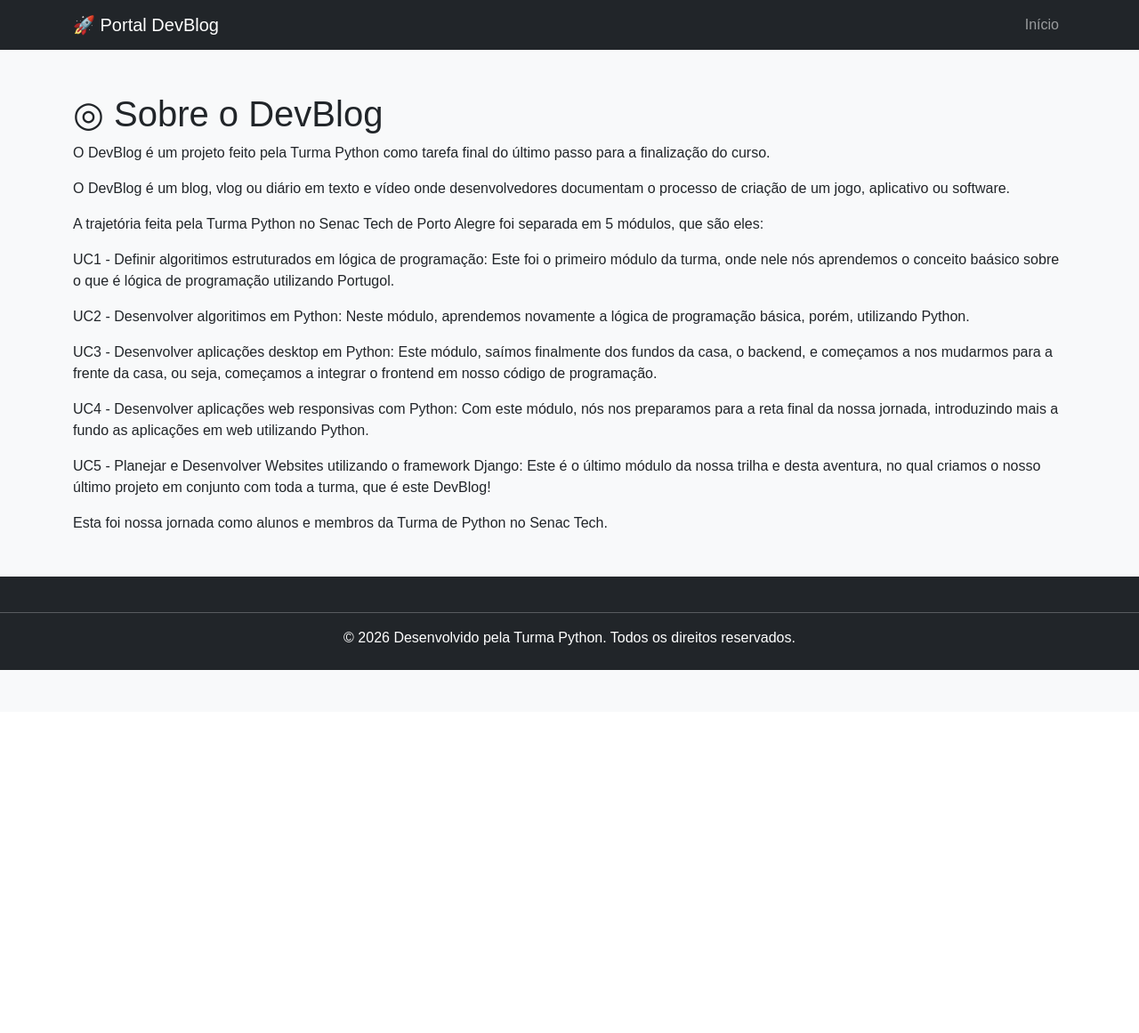
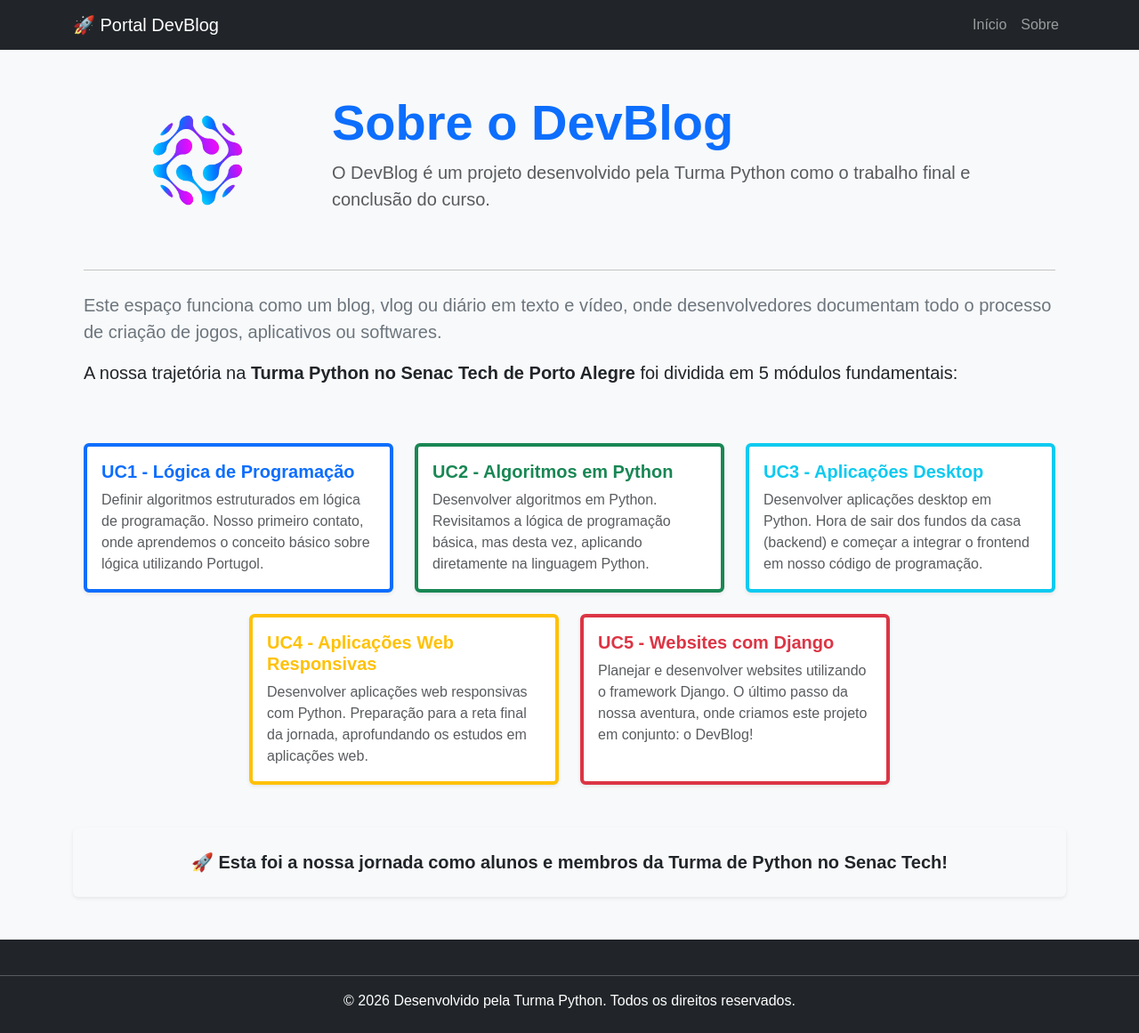
Before and after one commit to Rudah357/Projeto-Final---Devblog, a Django app: page /sobre/ in a window 1280 px wide. Shown: the whole page at 89% size. Before the commit the page ends 753 px from the top, so only its background shows below. Run offline with Django 5.2, Linux system fonts and the light colour scheme.

Commit message:
Melhorando o sobre

```diff
--- a/blog/templates/blog/base.html
+++ b/blog/templates/blog/base.html
@@ -20,6 +20,9 @@
                         <li class="nav-item">
                             <a class="nav-link" href="{% url 'home' %}">Início</a>
                         </li>
+                        <li class="nav-item">
+                            <a class="nav-link" href="{% url 'sobre_nos' %}">Sobre</a>
+                        </li>
                     </ul>
                 </div>
             </div>
--- a/blog/templates/blog/sobre.html
+++ b/blog/templates/blog/sobre.html
@@ -1,16 +1,86 @@
 {% extends 'blog/base.html' %}
+{% load static %}
 
 {% block content %}
+<div class="container my-5">
+    <div class="row align-items-center mb-5">
+        <div class="col-md-3 text-center mb-3 mb-md-0">
+            <img src="{% static 'blog/images/logo.png' %}" class="img-fluid rounded" alt="Logo DevBlog" style="max-height: 150px;">
+        </div>
+        <div class="col-md-9">
+            <h1 class="display-4 fw-bold text-primary">Sobre o DevBlog</h1>
+            <p class="lead text-muted">
+                O DevBlog é um projeto desenvolvido pela <strong>Turma Python</strong> como o trabalho final e conclusão do curso.
+            </p>
+        </div>
+    </div>
 
-    <h1>◎ Sobre o DevBlog</h1>
-    <p>O DevBlog é um projeto feito pela Turma Python como tarefa final do último passo para a finalização do curso.</p>
-    <p>O DevBlog é um blog, vlog ou diário em texto e vídeo onde desenvolvedores documentam o processo de criação de um jogo, aplicativo ou software.</p>
-    <p>A trajetória feita pela Turma Python no Senac Tech de Porto Alegre foi separada em 5 módulos, que são eles:</p>
-    <p>UC1 - Definir algoritimos estruturados em lógica de programação: Este foi o primeiro módulo da turma, onde nele nós aprendemos o conceito baásico sobre o que é lógica de programação utilizando Portugol.</p>
-    <p>UC2 - Desenvolver algoritimos em Python: Neste módulo, aprendemos novamente a lógica de programação básica, porém, utilizando Python. </p>
-    <p>UC3 - Desenvolver aplicações desktop em Python: Este módulo, saímos finalmente dos fundos da casa, o backend, e começamos a nos mudarmos para a frente da casa, ou seja, começamos a integrar o frontend em nosso código de programação.</p>
-    <p>UC4 - Desenvolver aplicações web responsivas com Python: Com este módulo, nós nos preparamos para a reta final da nossa jornada, introduzindo mais a fundo as aplicações em web utilizando Python.</p>
-    <p>UC5 - Planejar e Desenvolver Websites utilizando o framework Django: Este é o último módulo da nossa trilha e desta aventura, no qual criamos o nosso último projeto em conjunto com toda a turma, que é este DevBlog!</p>
-    <p>Esta foi nossa jornada como alunos e membros da Turma de Python no Senac Tech.</p>
+    <hr class="my-4">
 
+    <div class="row mb-5">
+        <div class="col-12">
+            <p class="fs-5 text-secondary">
+                Este espaço funciona como um blog, vlog ou diário em texto e vídeo, onde desenvolvedores documentam todo o processo de criação de jogos, aplicativos ou softwares.
+            </p>
+            <p class="fs-5">
+                A nossa trajetória na <strong>Turma Python no Senac Tech de Porto Alegre</strong> foi dividida em 5 módulos fundamentais:
+            </p>
+        </div>
+    </div>
+
+    <div class="row g-4">
+        <div class="col-md-4">
+            <div class="card h-100 shadow-sm border-start border-primary border-4">
+                <div class="card-body">
+                    <h5 class="card-title fw-bold text-primary">UC1 - Lógica de Programação</h5>
+                    <p class="card-text text-muted">Definir algoritmos estruturados em lógica de programação. Nosso primeiro contato, onde aprendemos o conceito básico sobre lógica utilizando Portugol.</p>
+                </div>
+            </div>
+        </div>
+
+        <div class="col-md-4">
+            <div class="card h-100 shadow-sm border-start border-success border-4">
+                <div class="card-body">
+                    <h5 class="card-title fw-bold text-success">UC2 - Algoritmos em Python</h5>
+                    <p class="card-text text-muted">Desenvolver algoritmos em Python. Revisitamos a lógica de programação básica, mas desta vez, aplicando diretamente na linguagem Python.</p>
+                </div>
+            </div>
+        </div>
+
+        <div class="col-md-4">
+            <div class="card h-100 shadow-sm border-start border-info border-4">
+                <div class="card-body">
+                    <h5 class="card-title fw-bold text-info">UC3 - Aplicações Desktop</h5>
+                    <p class="card-text text-muted">Desenvolver aplicações desktop em Python. Hora de sair dos fundos da casa (backend) e começar a integrar o frontend em nosso código de programação.</p>
+                </div>
+            </div>
+        </div>
+
+        <div class="col-md-4 offset-md-2">
+            <div class="card h-100 shadow-sm border-start border-warning border-4">
+                <div class="card-body">
+                    <h5 class="card-title fw-bold text-warning">UC4 - Aplicações Web Responsivas</h5>
+                    <p class="card-text text-muted">Desenvolver aplicações web responsivas com Python. Preparação para a reta final da jornada, aprofundando os estudos em aplicações web.</p>
+                </div>
+            </div>
+        </div>
+
+        <div class="col-md-4">
+            <div class="card h-100 shadow-sm border-start border-danger border-4">
+                <div class="card-body">
+                    <h5 class="card-title fw-bold text-danger">UC5 - Websites com Django</h5>
+                    <p class="card-text text-muted">Planejar e desenvolver websites utilizando o framework Django. O último passo da nossa aventura, onde criamos este projeto em conjunto: o DevBlog!</p>
+                </div>
+            </div>
+        </div>
+    </div>
+
+    <div class="row mt-5">
+        <div class="col-12 text-center bg-light p-4 rounded shadow-sm">
+            <p class="mb-0 fw-semibold text-dark fs-5">
+                🚀 Esta foi a nossa jornada como alunos e membros da Turma de Python no Senac Tech!
+            </p>
+        </div>
+    </div>
+</div>
 {% endblock %}
```
Also changed, not shown: blog/static/blog/css/style.css (renamed from blog/templates/blog/static/blog/css/style.css), blog/static/blog/images/logo.png (added).
